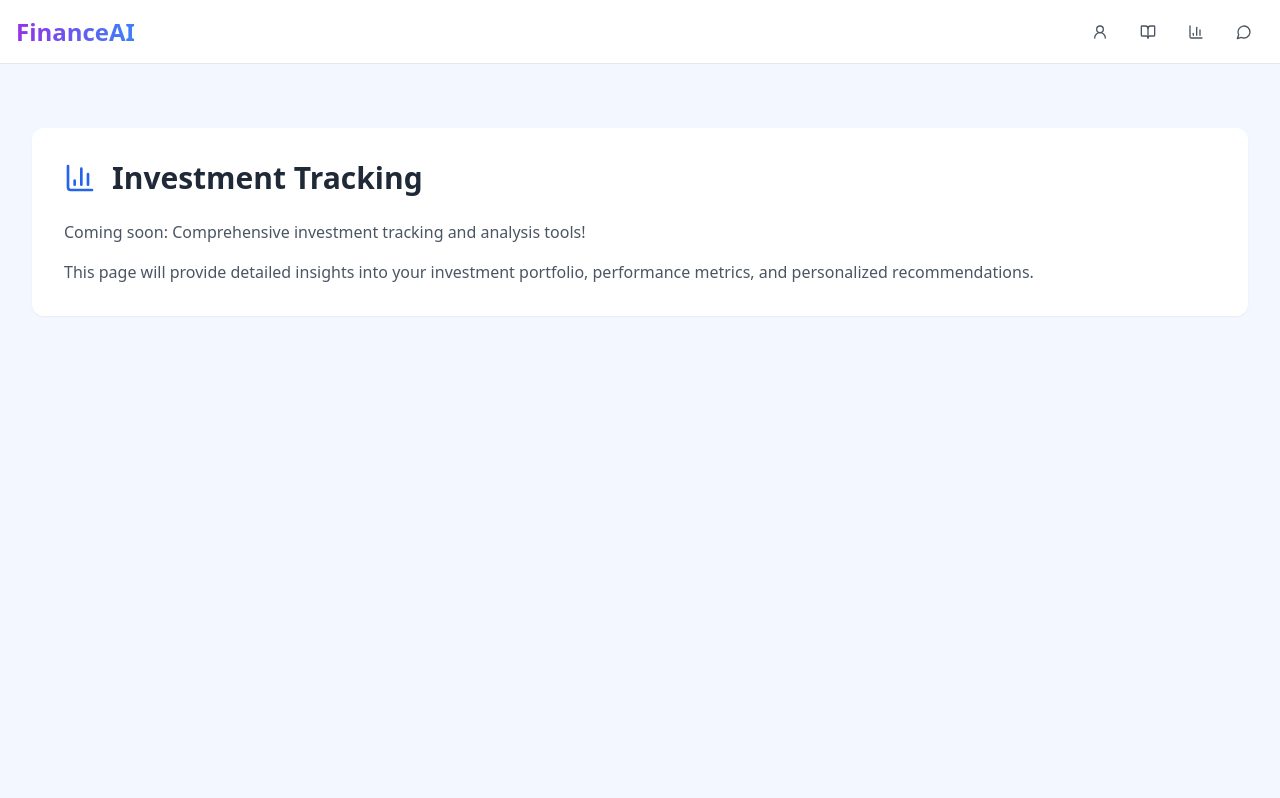
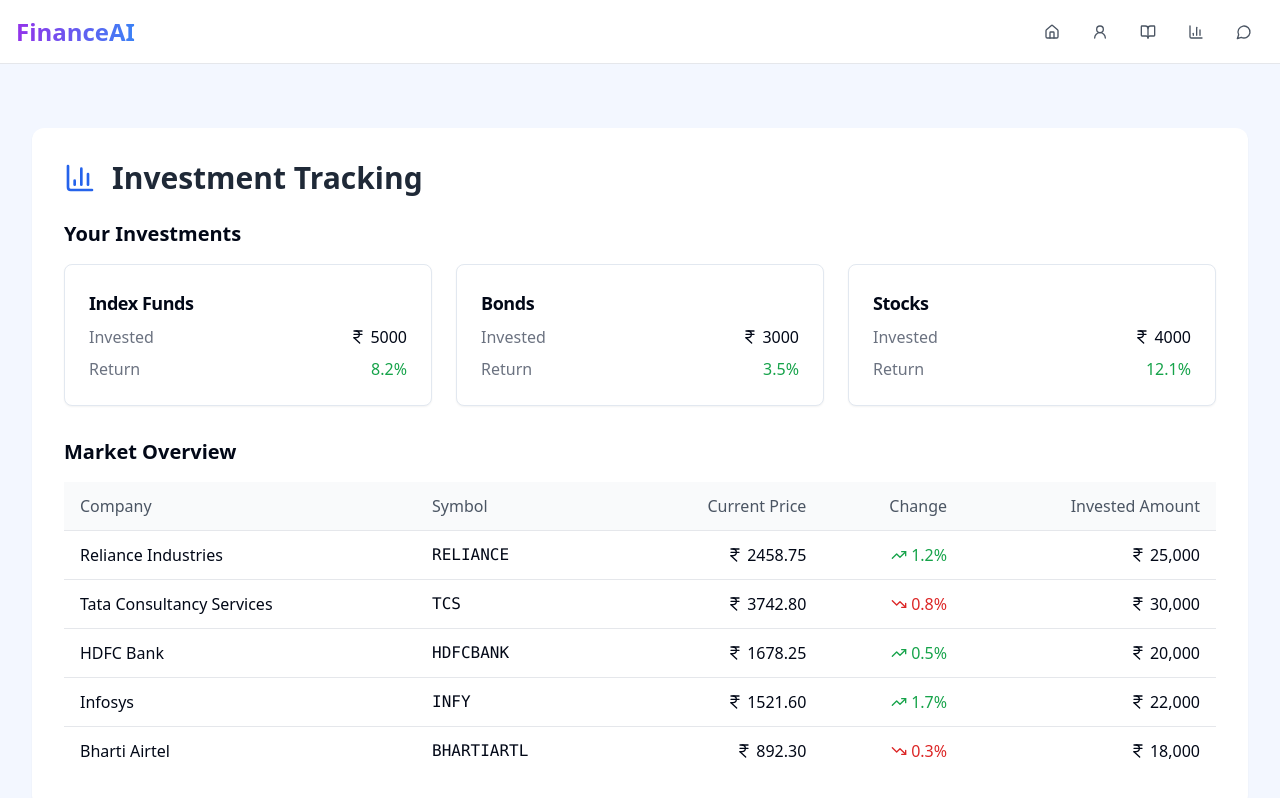
Before and after one commit to udaysanjay/ai-invest-coach, a React (Vite) app: page /investments in a window 1280 px wide. Shown: the top 798 px of the page. Built offline with nearby package versions, Linux system fonts and the light colour scheme.

Commit message:
Add home icon and update investments
- Added a home icon to the navbar for quick navigation.
- Changed the currency symbol to Indian Rupees in the profile page.
- Added example stock information with live prices and investment amounts to the investments page.

```diff
--- a/src/components/layout/Navbar.tsx
+++ b/src/components/layout/Navbar.tsx
@@ -1,6 +1,6 @@
 
 import { Button } from "@/components/ui/button";
-import { MessageCircle, BookOpen, BarChart3, UserRound } from "lucide-react";
+import { MessageCircle, BookOpen, BarChart3, UserRound, Home } from "lucide-react";
 import { useNavigate } from "react-router-dom";
 
 export default function Navbar() {
@@ -16,6 +16,9 @@ export default function Navbar() {
         </div>
 
         <div className="flex items-center gap-2">
+          <Button variant="ghost" size="icon" className="hover:bg-gray-100" onClick={() => navigate("/")}>
+            <Home className="h-5 w-5 text-gray-600" />
+          </Button>
           <Button variant="ghost" size="icon" className="hover:bg-gray-100" onClick={() => navigate("/profile")}>
             <UserRound className="h-5 w-5 text-gray-600" />
           </Button>
--- a/src/components/profile/UserProfile.tsx
+++ b/src/components/profile/UserProfile.tsx
@@ -1,6 +1,7 @@
 
 import { useUser } from "@/context/UserContext";
 import PortfolioChart from "@/components/dashboard/PortfolioChart";
+import { IndianRupee } from "lucide-react";
 
 export default function UserProfile() {
   const userData = useUser();
@@ -12,18 +13,25 @@ export default function UserProfile() {
       <div className="grid grid-cols-1 md:grid-cols-3 gap-6 mb-8">
         <div className="p-4 bg-purple-50 rounded-lg">
           <h3 className="text-sm font-medium text-gray-600 mb-2">Monthly Income</h3>
-          <p className="text-2xl font-bold text-purple-600">${userData.income}</p>
+          <p className="text-2xl font-bold text-purple-600 flex items-center">
+            <IndianRupee className="h-5 w-5 mr-1" />
+            {userData.income}
+          </p>
         </div>
 
         <div className="p-4 bg-blue-50 rounded-lg">
           <h3 className="text-sm font-medium text-gray-600 mb-2">Savings</h3>
-          <p className="text-2xl font-bold text-blue-600">${userData.savings}</p>
+          <p className="text-2xl font-bold text-blue-600 flex items-center">
+            <IndianRupee className="h-5 w-5 mr-1" />
+            {userData.savings}
+          </p>
         </div>
 
         <div className="p-4 bg-green-50 rounded-lg">
           <h3 className="text-sm font-medium text-gray-600 mb-2">Total Investments</h3>
-          <p className="text-2xl font-bold text-green-600">
-            ${userData.investments.reduce((acc, inv) => acc + inv.amount, 0)}
+          <p className="text-2xl font-bold text-green-600 flex items-center">
+            <IndianRupee className="h-5 w-5 mr-1" />
+            {userData.investments.reduce((acc, inv) => acc + inv.amount, 0)}
           </p>
         </div>
       </div>
--- a/src/pages/Investments.tsx
+++ b/src/pages/Investments.tsx
@@ -1,8 +1,21 @@
 
-import { BarChart3 } from "lucide-react";
+import { BarChart3, TrendingUp, TrendingDown, IndianRupee } from "lucide-react";
 import DashboardLayout from "@/components/layout/DashboardLayout";
+import { Card, CardContent, CardHeader, CardTitle } from "@/components/ui/card";
+import { useUser } from "@/context/UserContext";
 
 const Investments = () => {
+  const { investments } = useUser();
+
+  // Mock stock data
+  const stocks = [
+    { id: 1, name: "Reliance Industries", symbol: "RELIANCE", price: 2458.75, change: 1.2, invested: 25000 },
+    { id: 2, name: "Tata Consultancy Services", symbol: "TCS", price: 3742.80, change: -0.8, invested: 30000 },
+    { id: 3, name: "HDFC Bank", symbol: "HDFCBANK", price: 1678.25, change: 0.5, invested: 20000 },
+    { id: 4, name: "Infosys", symbol: "INFY", price: 1521.60, change: 1.7, invested: 22000 },
+    { id: 5, name: "Bharti Airtel", symbol: "BHARTIARTL", price: 892.30, change: -0.3, invested: 18000 }
+  ];
+
   return (
     <DashboardLayout>
       <div className="container mx-auto px-4 py-8">
@@ -11,9 +24,71 @@ const Investments = () => {
             <BarChart3 className="h-8 w-8 mr-4 text-blue-600" />
             <h1 className="text-3xl font-bold text-gray-800">Investment Tracking</h1>
           </div>
-          <div className="space-y-4 text-gray-600">
-            <p>Coming soon: Comprehensive investment tracking and analysis tools!</p>
-            <p>This page will provide detailed insights into your investment portfolio, performance metrics, and personalized recommendations.</p>
+
+          <div className="mb-8">
+            <h2 className="text-xl font-semibold mb-4">Your Investments</h2>
+            <div className="grid grid-cols-1 md:grid-cols-3 gap-6 mb-6">
+              {investments.map((investment, index) => (
+                <Card key={index}>
+                  <CardHeader className="pb-2">
+                    <CardTitle className="text-lg">{investment.type}</CardTitle>
+                  </CardHeader>
+                  <CardContent>
+                    <div className="space-y-2">
+                      <div className="flex justify-between">
+                        <span className="text-gray-500">Invested</span>
+                        <span className="font-medium flex items-center">
+                          <IndianRupee className="h-4 w-4 mr-1" /> {investment.amount}
+                        </span>
+                      </div>
+                      <div className="flex justify-between">
+                        <span className="text-gray-500">Return</span>
+                        <span className="font-medium text-green-600">{investment.return}%</span>
+                      </div>
+                    </div>
+                  </CardContent>
+                </Card>
+              ))}
+            </div>
+          </div>
+
+          <div>
+            <h2 className="text-xl font-semibold mb-4">Market Overview</h2>
+            <div className="overflow-x-auto">
+              <table className="w-full border-collapse">
+                <thead>
+                  <tr className="bg-gray-50">
+                    <th className="py-3 px-4 text-left font-medium text-gray-600">Company</th>
+                    <th className="py-3 px-4 text-left font-medium text-gray-600">Symbol</th>
+                    <th className="py-3 px-4 text-right font-medium text-gray-600">Current Price</th>
+                    <th className="py-3 px-4 text-right font-medium text-gray-600">Change</th>
+                    <th className="py-3 px-4 text-right font-medium text-gray-600">Invested Amount</th>
+                  </tr>
+                </thead>
+                <tbody>
+                  {stocks.map((stock) => (
+                    <tr key={stock.id} className="border-t border-gray-200 hover:bg-gray-50">
+                      <td className="py-3 px-4 text-left">{stock.name}</td>
+                      <td className="py-3 px-4 text-left font-mono">{stock.symbol}</td>
+                      <td className="py-3 px-4 text-right font-medium flex justify-end items-center">
+                        <IndianRupee className="h-4 w-4 mr-1" /> {stock.price.toFixed(2)}
+                      </td>
+                      <td className={`py-3 px-4 text-right ${stock.change >= 0 ? 'text-green-600' : 'text-red-600'}`}>
+                        <div className="flex items-center justify-end">
+                          {stock.change >= 0 ?
+                            <TrendingUp className="h-4 w-4 mr-1" /> :
+                            <TrendingDown className="h-4 w-4 mr-1" />}
+                          {Math.abs(stock.change)}%
+                        </div>
+                      </td>
+                      <td className="py-3 px-4 text-right font-medium flex justify-end items-center">
+                        <IndianRupee className="h-4 w-4 mr-1" /> {stock.invested.toLocaleString()}
+                      </td>
+                    </tr>
+                  ))}
+                </tbody>
+              </table>
+            </div>
           </div>
         </div>
       </div>
```
